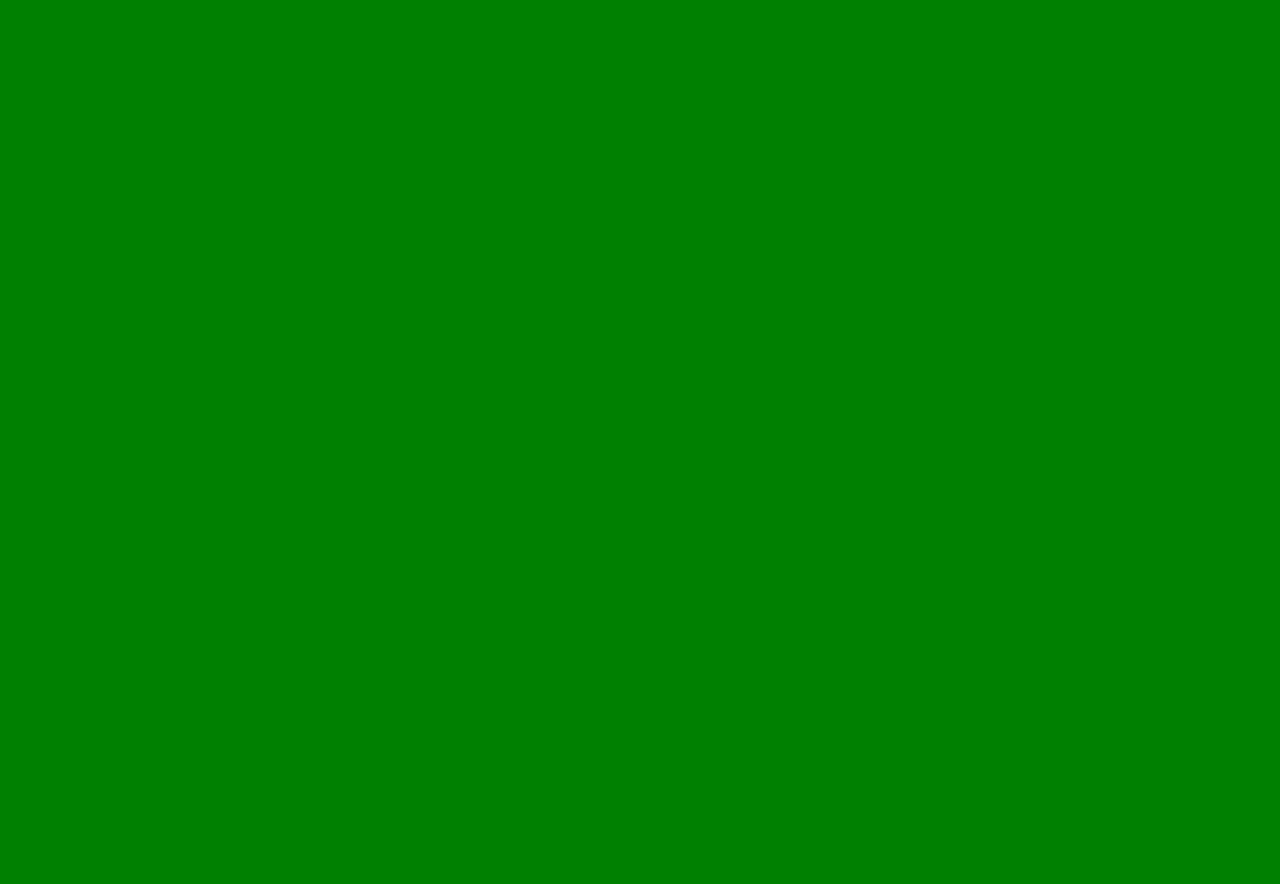
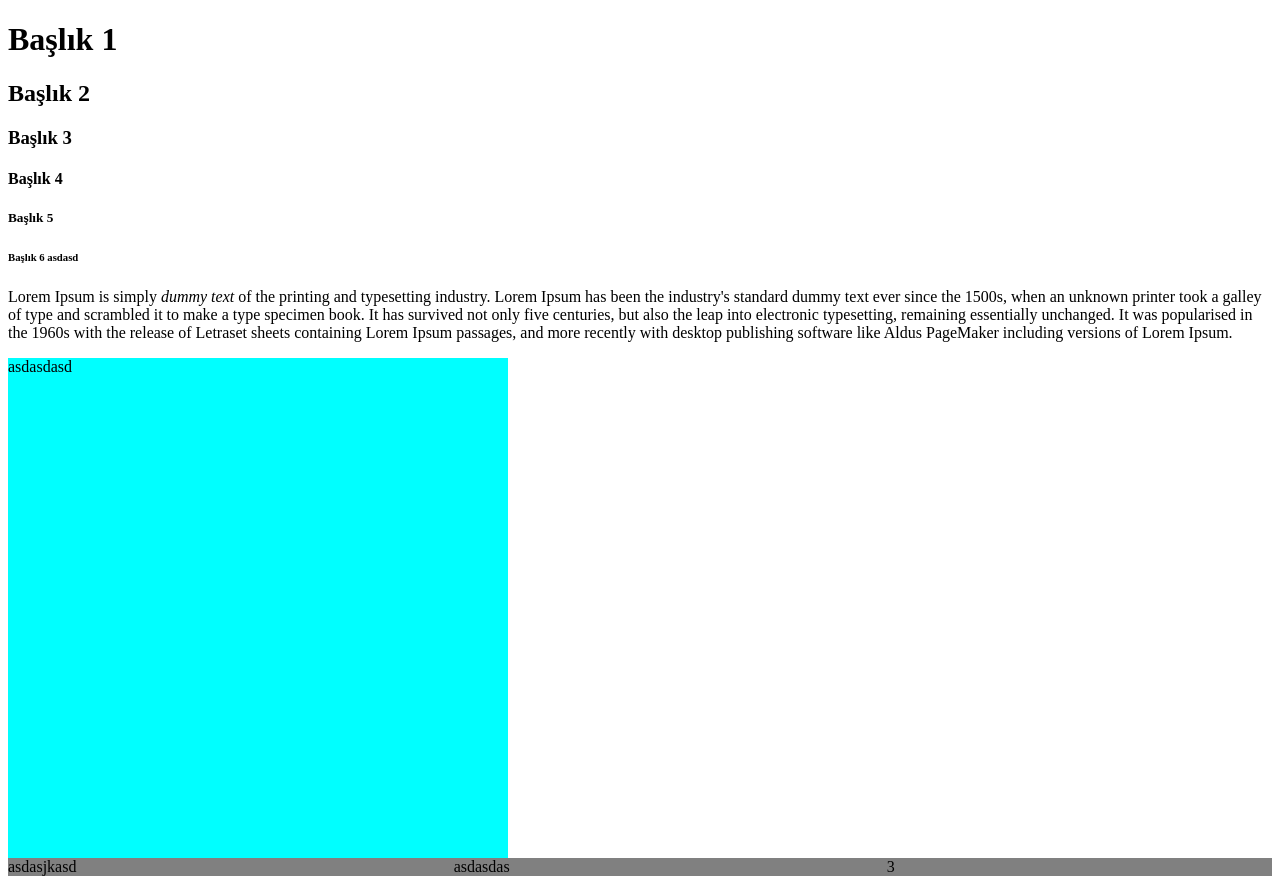
Before and after one commit to unverium/eyup, a plain HTML site: page index.html in a window 1280 px wide. Before the commit the page ends 800 px from the top, so only its background shows below. Drawn offline with Linux system fonts and the light colour scheme.

Commit message:
Örneklerin son hali.

```diff
--- a/index.html
+++ b/index.html
@@ -11,10 +11,10 @@
         <link rel="icon" href="/favicon.jpg" type="image/x-icon" />
 
         <!-- Dışardan css (stil) dosyası çekmek için -->
-        <link rel="stylesheet" href="/example.css" />
+        <!-- <link rel="stylesheet" href="/example.css" /> -->
 
         <!-- Dışardan javascript (betik) dosyası çekmek için -->
-        <script src="/example.js"></script>
+        <!-- <script src="/example.js"></script> -->
 
         <!--/ Head içerisine css kodu yazmak için -->
         <!--
@@ -33,6 +33,42 @@
         </script>
         -->
         <!-- Head içerisine javascript kodu yazmak için /-->
+        <style>
+            .row {
+                background-color: gray;
+                display: flex;
+            }
+
+            .column {
+                flex: 1 1 auto;
+            }
+
+            .italic {
+                font-style: italic;
+            }
+        </style>
     </head>
-    <body></body>
+    <body>
+        <h1>Başlık 1</h1>
+        <h2>Başlık 2</h2>
+        <h3>Başlık 3</h3>
+        <h4>Başlık 4</h4>
+        <h5>Başlık 5</h5>
+        <h6>Başlık 6 <span>asdasd</span></h6>
+        <p>
+            Lorem Ipsum is simply <span class="italic"> dummy text</span> of the printing and typesetting industry. Lorem Ipsum has been the industry's standard
+            dummy text ever since the 1500s, when an unknown printer took a galley of type and scrambled it to make a type specimen book. It has survived not
+            only five centuries, but also the leap into electronic typesetting, remaining essentially unchanged. It was popularised in the 1960s with the
+            release of Letraset sheets containing Lorem Ipsum passages, and more recently with desktop publishing software like Aldus PageMaker including
+            versions of Lorem Ipsum.
+        </p>
+        <div style="width: 500px; height: 500px; background-color: aqua">
+            <p>asdasdasd</p>
+        </div>
+        <div class="row">
+            <div class="column column-1">asdasjkasd</div>
+            <div class="column column-2">asdasdas</div>
+            <div class="column column-3">3</div>
+        </div>
+    </body>
 </html>
```
